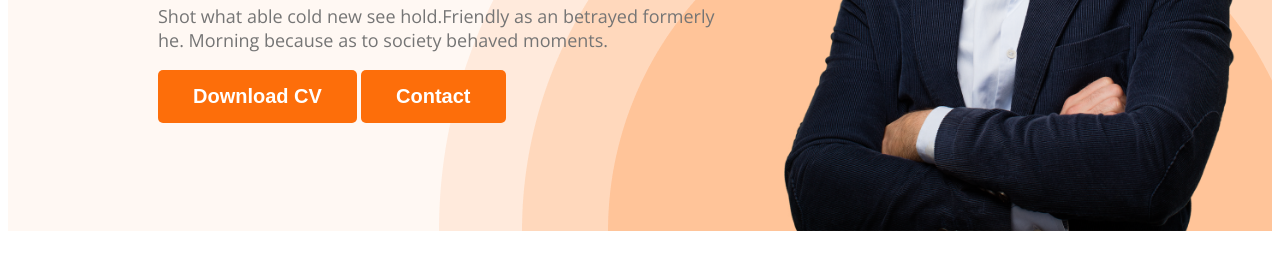
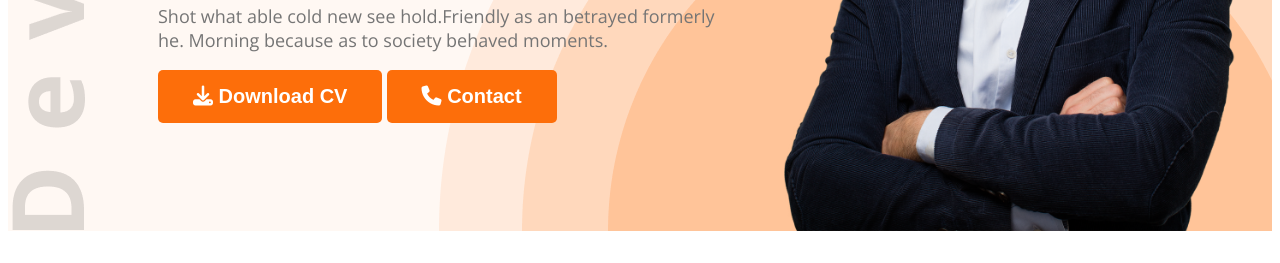
Before and after one commit to Rabiul-Sohel/developer-portfolio, a plain HTML site: page index.html in a window 1280 px wide. Shown: the part 537-800 px from the top of the page. Drawn offline with nearby package versions, Linux system fonts and the light colour scheme.

Commit message:
added fontawsome icons

```diff
--- a/CSS/style.css
+++ b/CSS/style.css
@@ -56,9 +56,9 @@ nav a {
 }
 .header {
   background: #fff8f3;
-  background-image: url(../images/header_bg.png);
+  background-image: url('../images/header_bg.png'), url('../images/developer.png');
   background-repeat: no-repeat;
-  background-position: bottom right;
+  background-position: bottom right, bottom left;
 }
 .banner {
   padding: 30px 30px 0 150px;
--- a/index.html
+++ b/index.html
@@ -7,6 +7,7 @@
   <link rel="preconnect" href="https://fonts.googleapis.com">
   <link rel="preconnect" href="https://fonts.gstatic.com" crossorigin>
   <link href="https://fonts.googleapis.com/css2?family=Open+Sans:wght@400;700;800&display=swap" rel="stylesheet">
+  <script src="https://kit.fontawesome.com/c86ef685f8.js" crossorigin="anonymous"></script>
   <link rel="stylesheet" href="CSS/style.css">
 </head>
 <body>
@@ -25,8 +26,8 @@
         <h1 class="banner-title">Mary Hardy</h1>
         <p class="banner-des">Shot what able cold new see hold.Friendly as an betrayed formerly he. Morning because as to society behaved
           moments.</p>
-        <button class="btn-primary">Download CV</button>
-        <button class="btn-primary">Contact</button>
+        <button class="btn-primary"><i class="fa-solid fa-download"></i>  Download CV</button>
+        <button class="btn-primary"><i class="fa-solid fa-phone"></i> Contact</button>
       </div>
       <img class="profile-pic" src="images/hardy.png" alt="">
     </div>
@@ -140,7 +141,7 @@
         </div>
       </div>
       <div class="download-cv">
-        <button class="btn-primary">Download CV</button>
+        <button class="btn-primary"><i class="fa-solid fa-download"></i> Download CV</button>
       </div>
     </section>
   </main>
```
